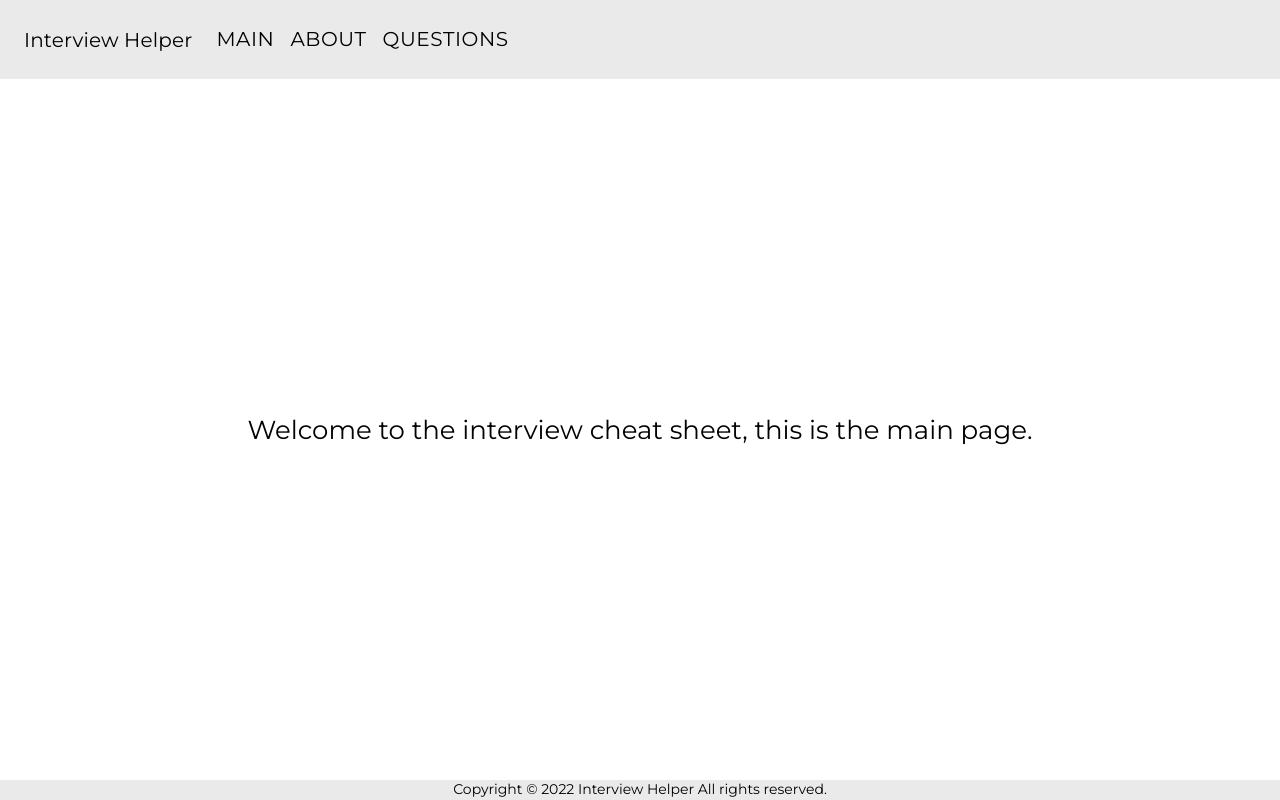
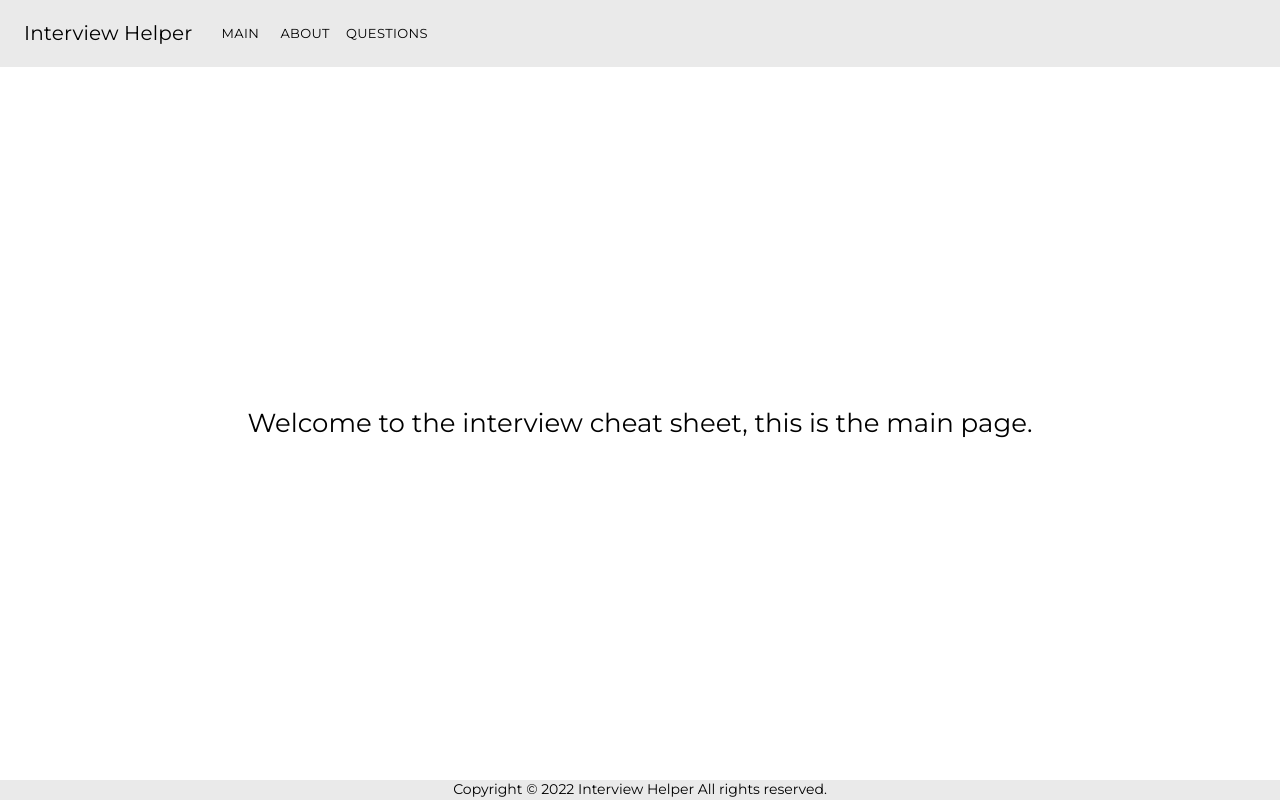
Before and after one commit to Sverdiyev/InterviewHelperFE, a React (Create React App) app: page / in a window 1280 px wide. Built offline with nearby package versions, Linux system fonts and the light colour scheme.

Commit message:
updated the fontSize of main/about/questions

```diff
--- a/src/components/Layout/Navbar.jsx
+++ b/src/components/Layout/Navbar.jsx
@@ -16,7 +16,7 @@ const StyledButton = styled(Button)({
   color: 'black',
   textDecoration: 'none',
   fontFamily: 'Montserrat',
-  fontSize: '20px',
+  fontSize: '13px',
   display: 'block'
 });
 
```
